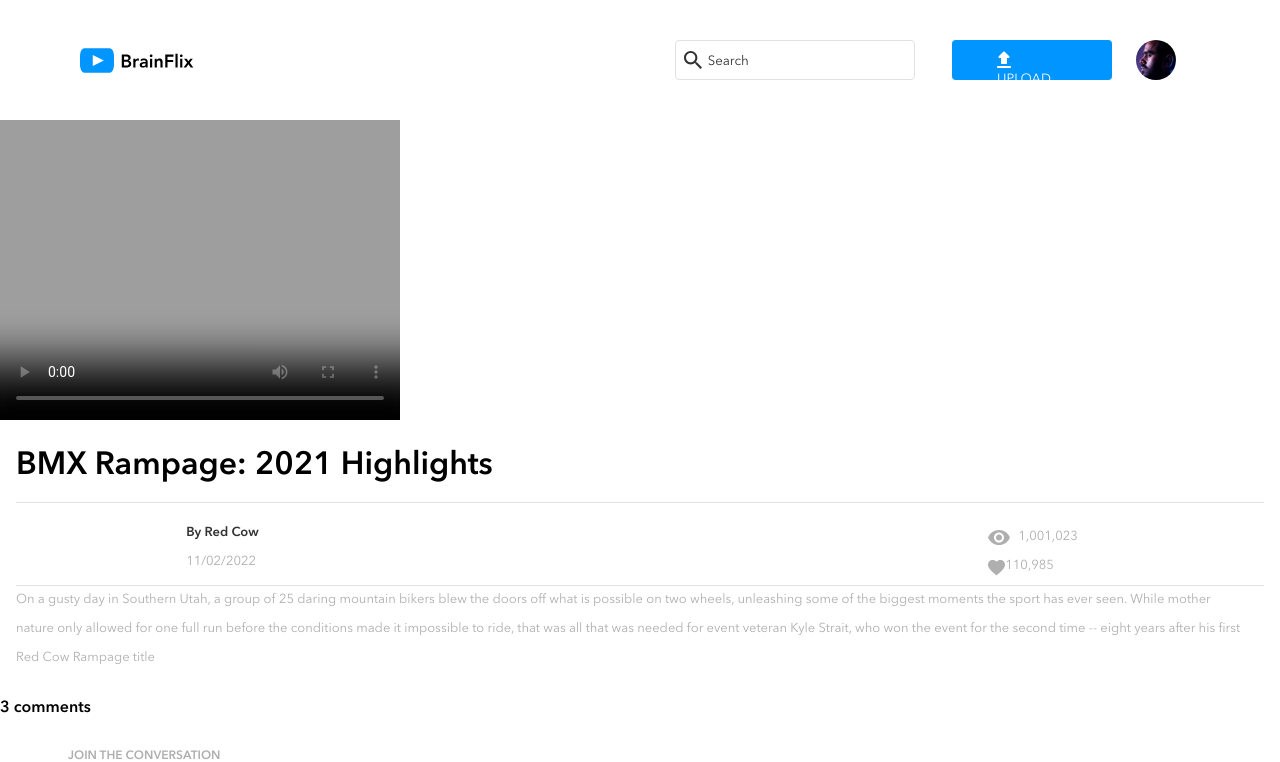
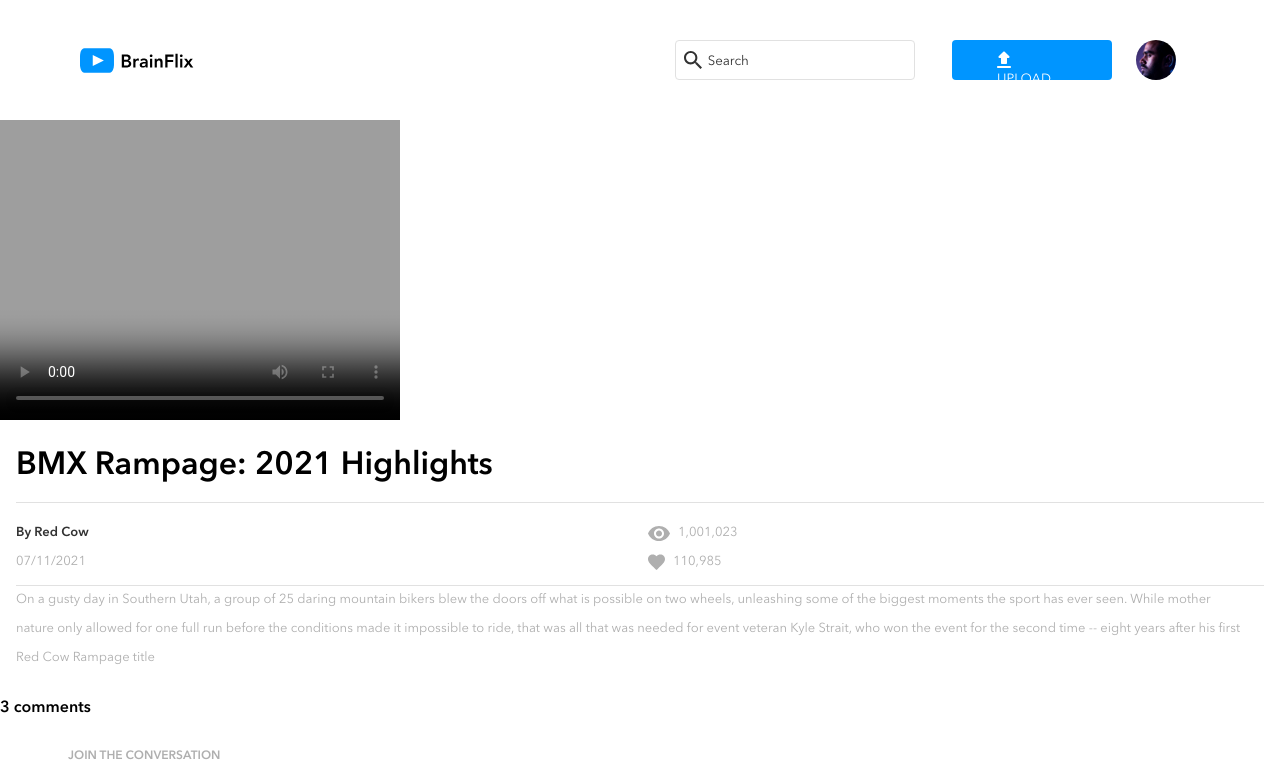
Before and after one commit to emwong101/emily-wong-brainflix, a React (Create React App) app: page / in a window 1280 px wide. Shown: the top 762 px of the page. Built offline with nearby package versions, Linux system fonts and the light colour scheme.

Commit message:
adjusted styling for video description and fixed timestamp

```diff
--- a/src/components/sections/videoDescription/VideoDescription.js
+++ b/src/components/sections/videoDescription/VideoDescription.js
@@ -5,10 +5,9 @@ import likeIcon from "../../../assets/Images/likes.svg";
 import "../videoDescription/videoDescription.scss";
 
 function VideoDescription({ videos }) {
-  const { title, channel, description, views, likes, video, timestamp } =
-    videos;
+  const { title, channel, description, views, likes } = videos;
 
-  let date = moment({ timestamp }).format("MM/DD/YYYY");
+  let date = moment(videos.timestamp, "x").format("MM/DD/YYYY");
 
   return (
     <div className="video">
@@ -20,11 +19,11 @@ function VideoDescription({ videos }) {
         </div>
         <div className="video__info--views">
           <p className="video__views">
-            <img className="video__views--icon" src={viewsIcon} />
+            <img className="video__views--icon" src={viewsIcon} alt="views" />
             {views}
           </p>
           <p className="video__likes">
-            <img className="video__likes--icon" src={likeIcon} />
+            <img className="video__likes--icon" src={likeIcon} alt="likes" />
             {likes}
           </p>
         </div>
--- a/src/components/sections/videoDescription/videoDescription.scss
+++ b/src/components/sections/videoDescription/videoDescription.scss
@@ -13,7 +13,12 @@
     border-bottom: 1px solid colors.$secondary-grey;
 
     &--date {
-      width: 50%;
+      // width: 50%;
+      flex: 1 1 0;
+    }
+
+    &--views {
+      flex: 1 1 0;
     }
   }
 
@@ -48,4 +53,15 @@
   &__date {
     padding-bottom: 0.5rem;
   }
+
+  &__likes {
+    padding-bottom: 0.5rem;
+    display: flex;
+    align-content: center;
+
+    &--icon {
+      margin: 0 0.5rem;
+      padding: 0;
+    }
+  }
 }
```
